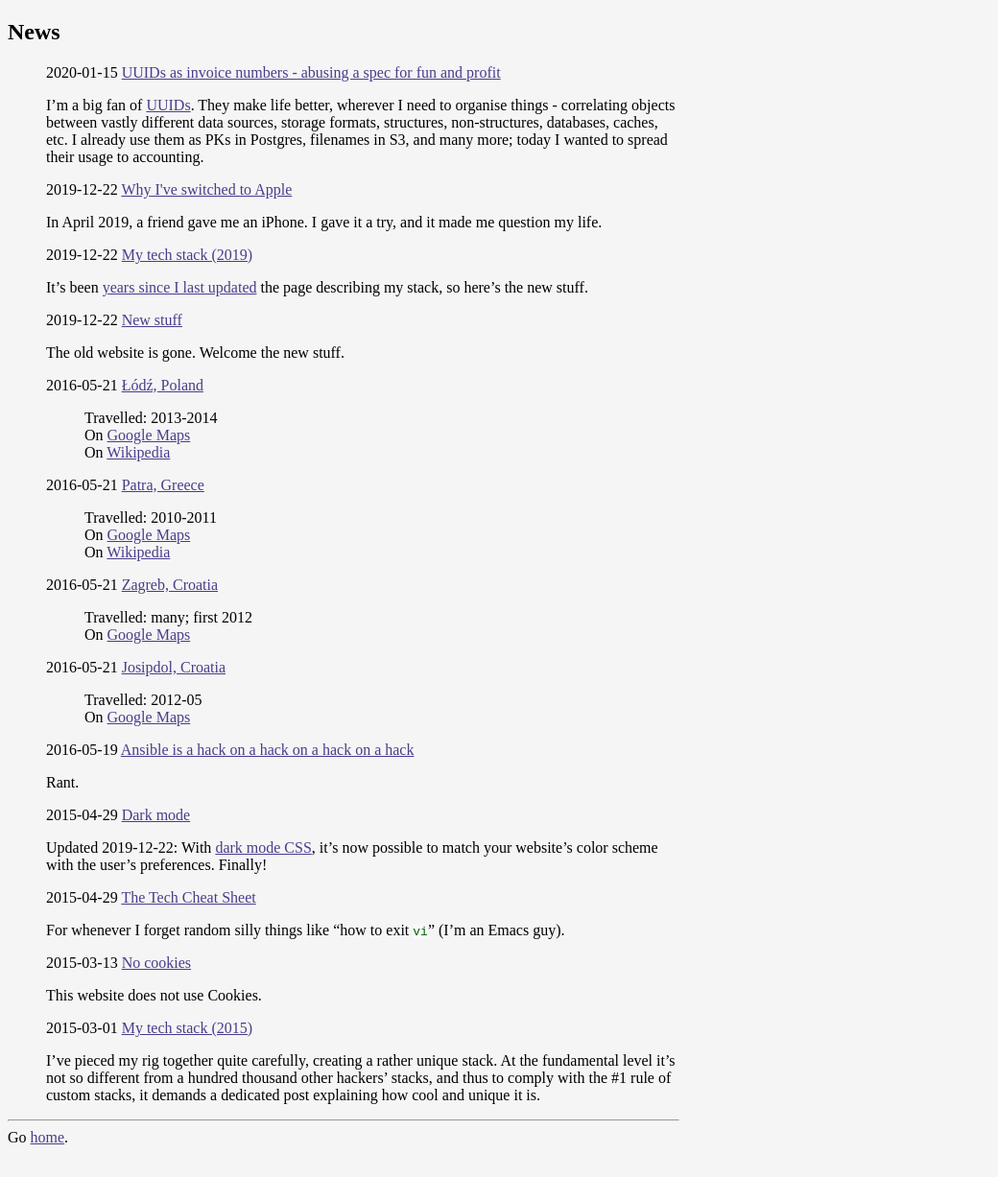
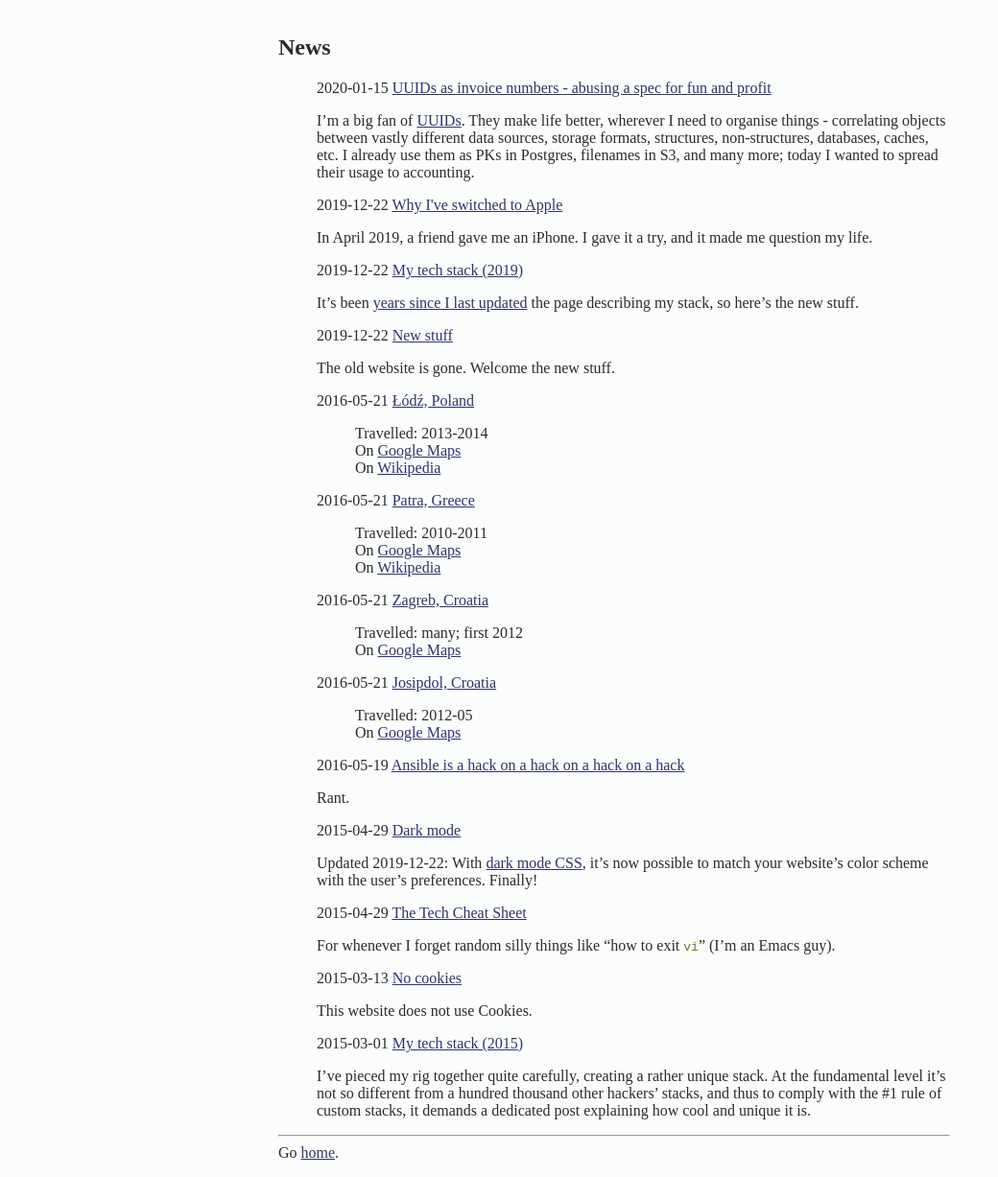
Before and after one commit to rollcat/rollcat.github.io, a Jekyll site: the page built from index.markdown, in a window 1280 px wide. Shown: the whole page at 96% size, without its empty margins (0-1040 px from the left). Built offline with Jekyll 4.4.1, drawn with Linux system fonts in a browser that asks for light colours; before the commit the page ends 1203 px from its top, so only the background shows below that.

Commit message:
Style tweaks

```diff
--- a/assets/main.css
+++ b/assets/main.css
@@ -1,53 +1,62 @@
 html {
     padding: 0px;
+    margin: 1em;
 }
 body {
     max-width: 700px;
+    margin: 0 auto;
 }
 .post-list li {
     list-style-type: none;
 }
 details {
-    margin-left: 2em;
+    margin-left: 1em;
 }
 .small {
     font-size: small;
 }
-@media (prefers-color-scheme: dark) {
+
+@media screen and (max-width: 700px) {
+    html { margin: 0; }
+    body { margin: 0.5em; }
+}
+
+/* Use dark scheme, unless the user prefers light */
+@media screen /* and (prefers-color-scheme: dark) */ {
     body {
-        background-color: black;
-        color: lightgray;
+        background-color: #2d2b29;
+        color: #ddd;
     }
     pre, code {
-        color: green;
-        background-color: #111;
+        color: #dcdccc;
+        background-color: #3f3f3f;
     }
     a {
-        color: lightblue;
+        color: #aac;
     }
     a:visited {
-        color: darkslateblue;
+        color: #cbc;
     }
     abbr {
-        border-bottom: 1px dotted lightgray;
+        border-bottom: 1px dotted #ddd;
+    }
+
+@media screen and (prefers-color-scheme: light) {
+    body {
+        color: #2d2b29;
+        background-color: #fbfdfc;
+    }
+    pre, code {
+        color: #596e76;
+        background-color: #fffce9;
+    }
+    a {
+        color: #336;
+    }
+    a:visited {
+        color: #636;
+    }
+    abbr {
+        border-bottom: 1px dotted #2d2b29;
     }
 }
-@media screen and (prefers-color-scheme: light) {
-    body {
-        background-color: whitesmoke;
-        color: black;
-    }
-    pre, code {
-        color: darkgreen;
-        background-color: ghostwhite;
-    }
-    a {
-        color: darkslateblue;
-    }
-    a:visited {
-        color: purple;
-    }
-    abbr {
-        border-bottom: 1px dotted black;
-    }
-}
```
